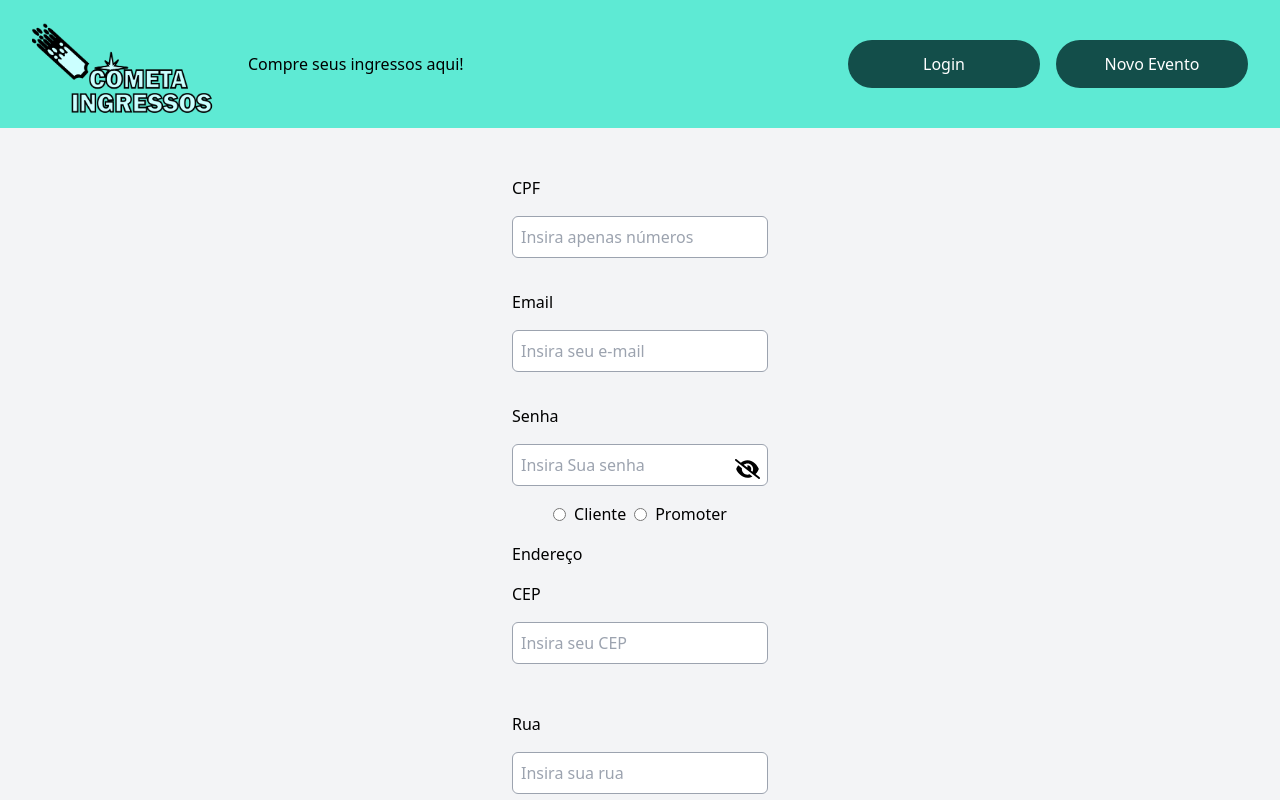
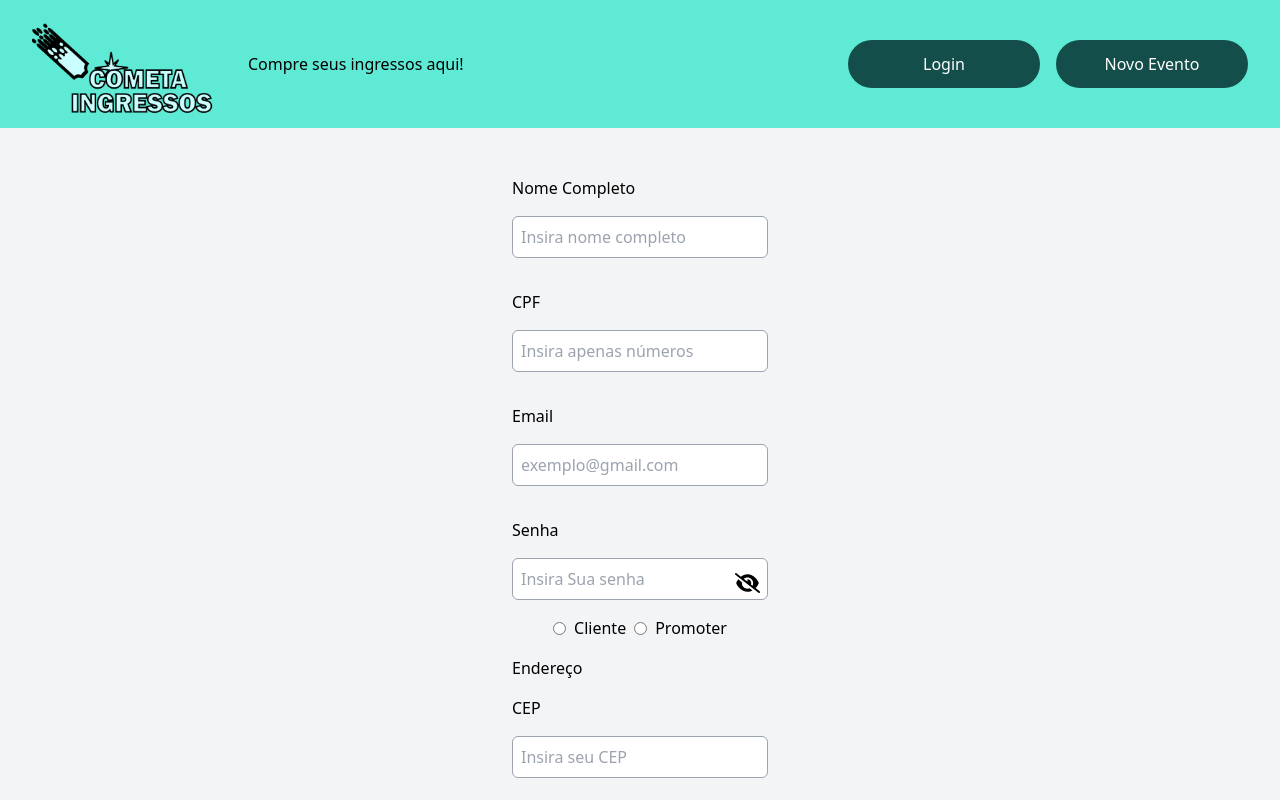
Before and after one commit to Yamazaki-Khaio/Cometa-Ingresso, a Next.js app in the folder ingressoscometa/: page /cadastro in a window 1280 px wide. Shown: the top 800 px of the page. Built offline with nearby package versions, Linux system fonts and the light colour scheme.

Commit message:
Inserir campo nome completo

```diff
--- a/ingressoscometa/src/components/Cadastro.tsx
+++ b/ingressoscometa/src/components/Cadastro.tsx
@@ -4,10 +4,12 @@ import CampoEmail from "./CampoEmail";
 import CampoSenha from "./CampoSenha";
 import RadioButton from "./RadioButton";
 import Endereco from "./Endereco";
+import NomeCompleto from "./CampoNomeCompleto";
 
 export default function Cadastro() {
     return(
         <div className="flex flex-col justify-center items-center bg-gray-100 p-12">
+            <NomeCompleto/>
             <CampoCpf/>
             <CampoEmail/>
             <CampoSenha/>
--- a/ingressoscometa/src/components/CampoEmail.tsx
+++ b/ingressoscometa/src/components/CampoEmail.tsx
@@ -15,7 +15,7 @@ export default function CampoEmail(props: any){
         name="email"
         id="email"
         maxLength={30}
-        placeholder="Insira seu e-mail"
+        placeholder="exemplo@gmail.com"
         required
         onInvalid={(e) => {
           e.preventDefault();
--- /dev/null
+++ b/ingressoscometa/src/components/CampoNomeCompleto.tsx
@@ -0,0 +1,35 @@
+import { useState } from "react";
+
+export default function CampoEmail(props: any) {
+  const [nomeCompleto, setNomeCompleto] = useState("");
+
+  function handleNomeCompletoChange(event: React.ChangeEvent<HTMLInputElement>) {
+    const inputValue = event.target.value;
+    const regex = /^[a-zA-Z\s]+$/; // Regex para permitir apenas letras e espaços
+
+    if (regex.test(inputValue)) {
+      setNomeCompleto(inputValue);
+    }
+  }
+
+  return (
+    <div className="flex flex-col gap-4">
+      <label htmlFor="nomeCompleto">Nome Completo</label>
+      <input
+        type="text"
+        name="nomeCompleto"
+        id="nomeCompleto"
+        maxLength={30}
+        placeholder="Insira nome completo"
+        required
+        onInvalid={(e) => {
+          e.preventDefault();
+          alert("Algo deu errado. Tente novamente.");
+        }}
+        className="border w-64 border-gray-400 rounded-md p-2 mb-8"
+        value={nomeCompleto}
+        onChange={handleNomeCompletoChange}
+      />
+    </div>
+  );
+}
```
